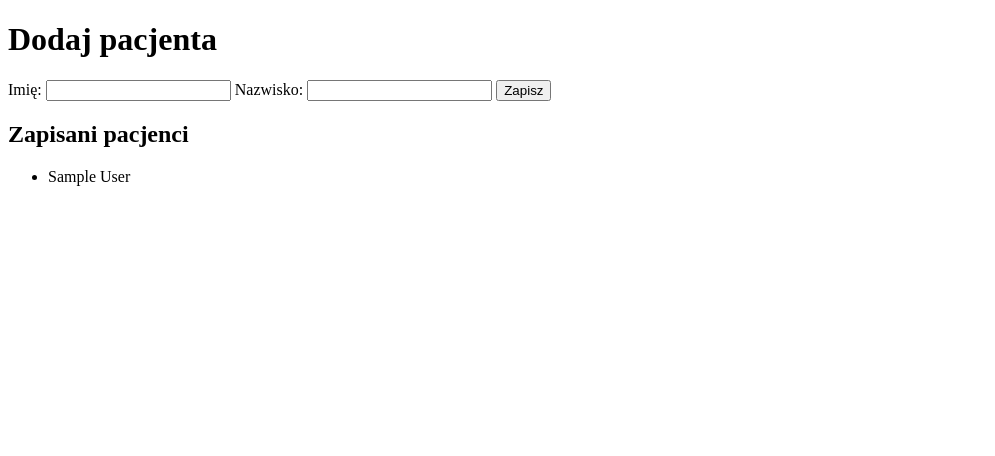
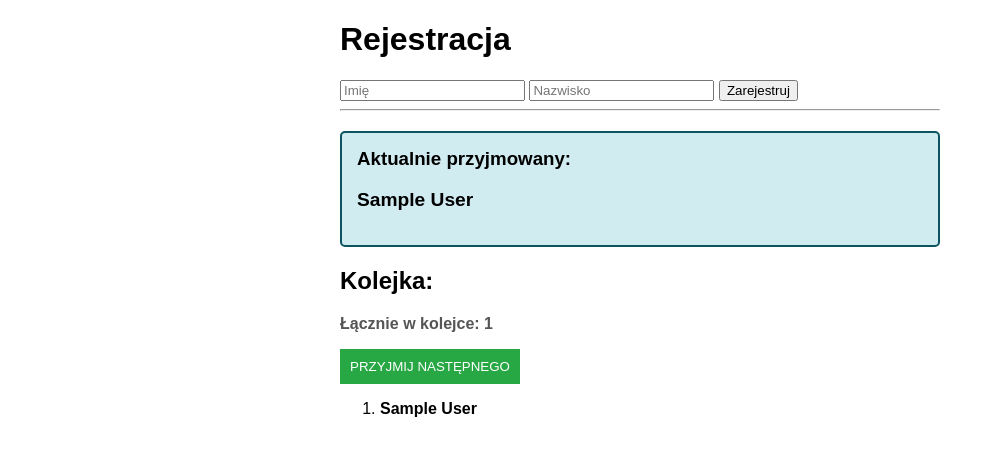
Before and after one commit to adamsikorski123/System-kolejkowania-pacjentow-z-priorytetami, a Flask app: template app/templates/index.html in a window 1280 px wide. Shown: the top 456 px of the page, without its empty margins (0-995 px from the left). Run offline with Flask 3, Linux system fonts and the light colour scheme; the template is opened without the code that fills it: most values are stand-ins (such as "Sample title", 1, 10 or a date in 2020).

Commit message:
Update index.html

```diff
--- a/app/templates/index.html
+++ b/app/templates/index.html
@@ -1,36 +1,109 @@
 <!doctype html>
 <html lang="pl">
 <head>
-	<meta charset="UTF-8" />
-	<meta name="viewport" content="width=device-width, initial-scale=1.0" />
-	<title>Rejestr pacjentów</title>
+    <meta charset="UTF-8" />
+    <title>System Kolejkowy</title>
 </head>
-<body>
-	<h1>Dodaj pacjenta</h1>
+<body style="font-family: Arial, sans-serif; max-width: 600px; margin: auto;">
 
-	<form method="post" action="/">
-		<label for="first_name">Imię:</label>
-		<input id="first_name" name="first_name" type="text" required />
+    <h1>Rejestracja</h1>
+    <form method="post" action="/">
+        <input name="first_name" placeholder="Imię" required />
+        <input name="last_name" placeholder="Nazwisko" required />
+        <button type="submit">Zarejestruj</button>
+    </form>
 
-		<label for="last_name">Nazwisko:</label>
-		<input id="last_name" name="last_name" type="text" required />
+    <hr>
 
-		<button type="submit">Zapisz</button>
-	</form>
+    <div style="background-color: #d1ecf1; border: 2px solid #0c5460; padding: 15px; border-radius: 5px; margin: 20px 0;">
+        <h3 style="margin-top: 0;">Aktualnie przyjmowany:</h3>
+        {% if current %}
+    <p style="font-size: 1.2em;"><strong>{{ current.full_name }}</strong> </p>
+        {% else %}
+            <p>Gabinet wolny - naciśnij przycisk poniżej.</p>
+        {% endif %}
+    </div>
 
-	{% if error %}
-		<p style="color: red;">{{ error }}</p>
-	{% endif %}
+    <h2>Kolejka:</h2>
+    {% if patients %}
 
-	<h2>Zapisani pacjenci</h2>
-	{% if patients %}
-		<ul>
-			{% for patient in patients %}
-				<li>{{ patient.full_name }}</li>
-			{% endfor %}
-		</ul>
-	{% else %}
-		<p>Brak zapisanych pacjentów.</p>
-	{% endif %}
+	<p style="font-weight: bold; color: #555;">
+            Łącznie w kolejce: {{ patients|length }}
+            {% if patients|length > 3 %}
+            {% endif %}
+        </p>
+
+	<div id="cooldown-container" style="margin-bottom: 15px; display: none;">
+            <p style="margin: 5px 0; font-size: 0.9em; color: #666;">Przygotowanie gabinetu...</p>
+            <div style="width: 100%; background-color: #eee; height: 10px; border-radius: 5px; overflow: hidden;">
+                <div id="progress-bar" style="width: 100%; height: 100%; background-color: #28a745; transition: width 0.1s linear;"></div>
+            </div>
+        </div>
+
+        <form method="post" action="/admit">
+            <button type="submit" id="admitBtn" style="background: #28a745; color: white; border: none; padding: 10px; cursor: pointer;">
+                PRZYJMIJ NASTĘPNEGO
+            </button>
+			<span id="timer" style="margin-left: 10px; color: red; font-weight: bold;"></span>
+        </form>
+
+		<script>
+            const btn = document.getElementById('admitBtn');
+            const barContainer = document.getElementById('cooldown-container');
+            const progressBar = document.getElementById('progress-bar');
+
+            // Pobieramy czas oczekiwania z Pythona (przekazany przez Jinja2)
+            let waitTime = {{ wait_time }};
+            const totalTime = 5; // Całkowity czas blokady w sekundach
+
+            if (waitTime > 0) {
+                // Jeśli musimy czekać, blokujemy przycisk i pokazujemy pasek
+                btn.disabled = true;
+                btn.style.background = "#ccc";
+                btn.style.cursor = "not-allowed";
+                barContainer.style.display = "block";
+
+                let remaining = waitTime;
+                const interval = setInterval(() => {
+                    remaining -= 0.1;
+                    const percentage = (remaining / totalTime) * 100;
+                    progressBar.style.width = percentage + "%";
+
+                    if (remaining <= 0) {
+                        clearInterval(interval);
+                        btn.disabled = false;
+                        btn.style.background = "#28a745";
+                        btn.style.cursor = "pointer";
+                        barContainer.style.display = "none";
+                    }
+                }, 100);
+            }
+
+            // Obsługa kliknięcia (blokada natychmiastowa)
+            document.getElementById('admitForm').onsubmit = function() {
+                btn.disabled = true;
+                btn.innerHTML = "Przetwarzanie...";
+            };
+        </script>
+
+        <ol>
+            {# Używamy filtra 'slice(3)', aby pokazać tylko pierwsze 3 elementy #}
+            {% for patient in patients[:3] %}
+                <li>
+                    <strong>{{ patient.full_name }}</strong>
+                    <span style="color: #888; font-size: 0.8em;"></span>
+                </li>
+            {% endfor %}
+        </ol>
+
+        {% if patients|length > 3 %}
+            <p style="font-style: italic; color: #999;">
+                ... oraz {{ patients|length - 3 }} osób oczekujących dalej.
+            </p>
+        {% endif %}
+
+    {% else %}
+        <p>Brak osób w kolejce.</p>
+    {% endif %}
 </body>
 </html>
```
